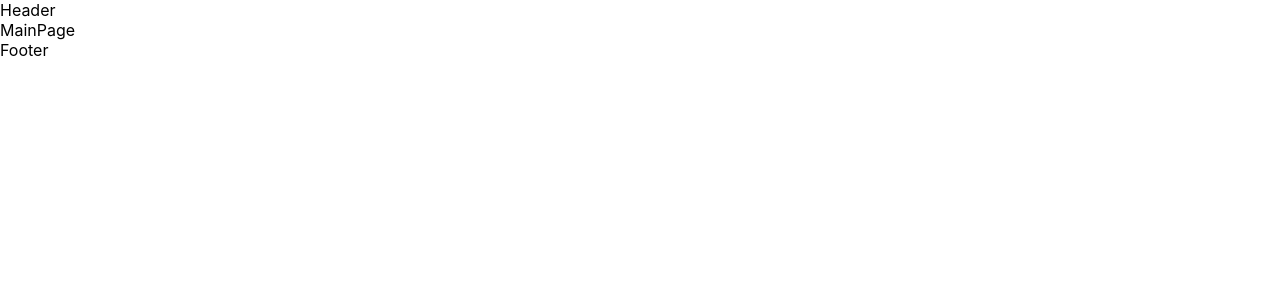
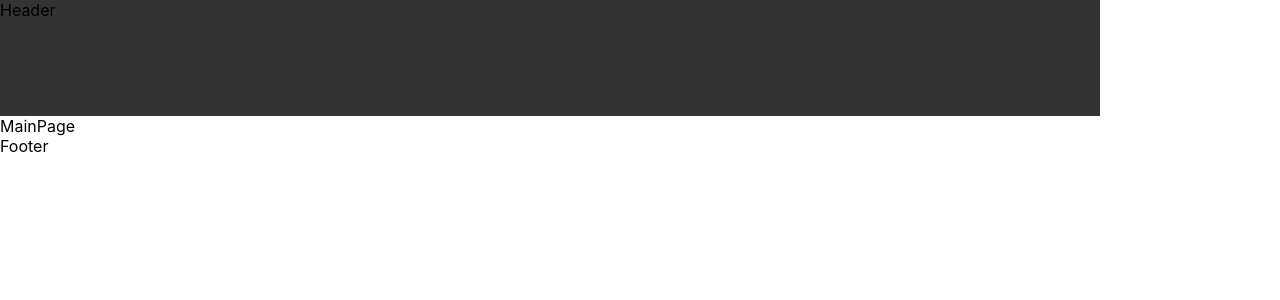
Before and after one commit to mitjasha/online-shop, a React (Create React App) app: page / in a window 1280 px wide. Shown: the top 300 px of the page. Built offline with nearby package versions, Linux system fonts and the light colour scheme.

Commit message:
feat: add header template style

```diff
--- /dev/null
+++ b/src/components/containers/Header/Header.css
@@ -0,0 +1,6 @@
+.header {
+  height: 116px;
+  max-width: 1100px;
+  width: 100%;
+  background-color: #333333;
+}
--- a/src/components/containers/Header/Header.tsx
+++ b/src/components/containers/Header/Header.tsx
@@ -1,8 +1,9 @@
 import React from "react";
+import "./Header.css";
 
 const Header: React.FC = () => {
   return (
-    <header>
+    <header className="header">
       <div>Header</div>
     </header>
   );
```
